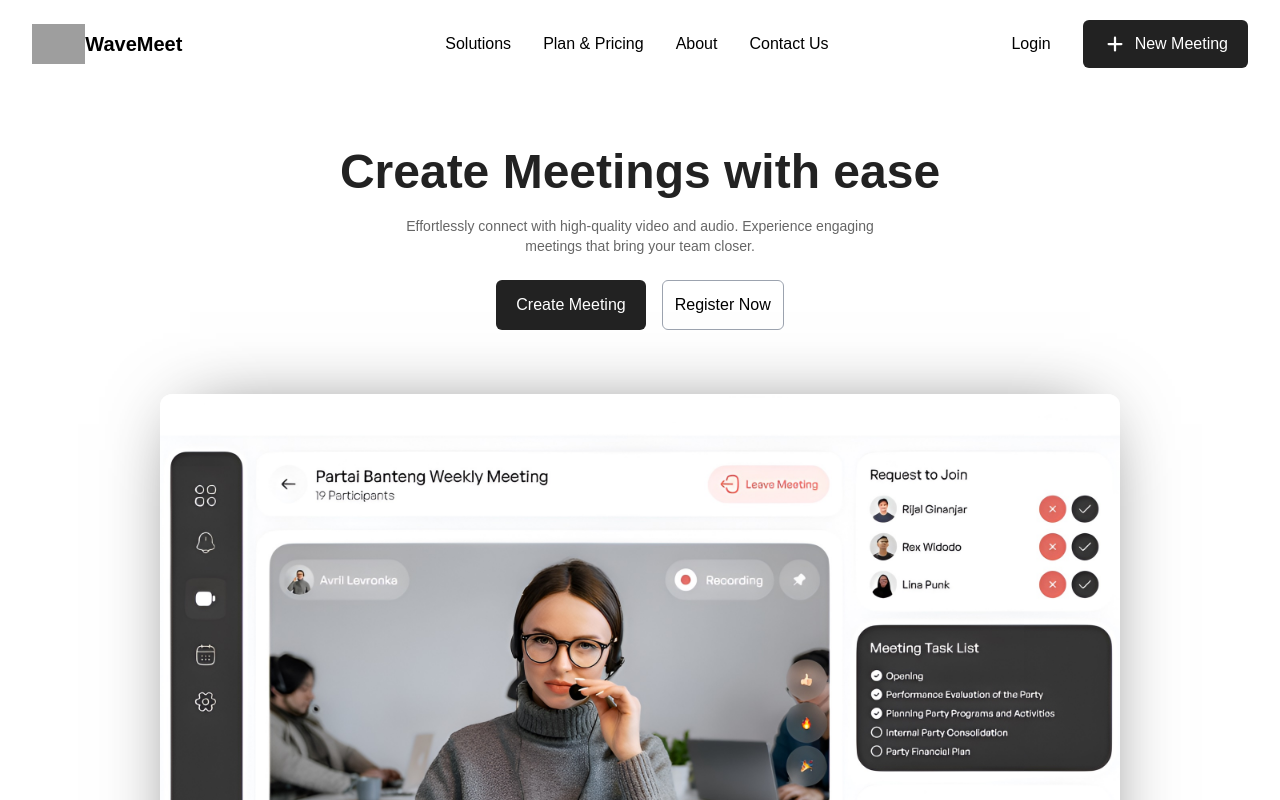
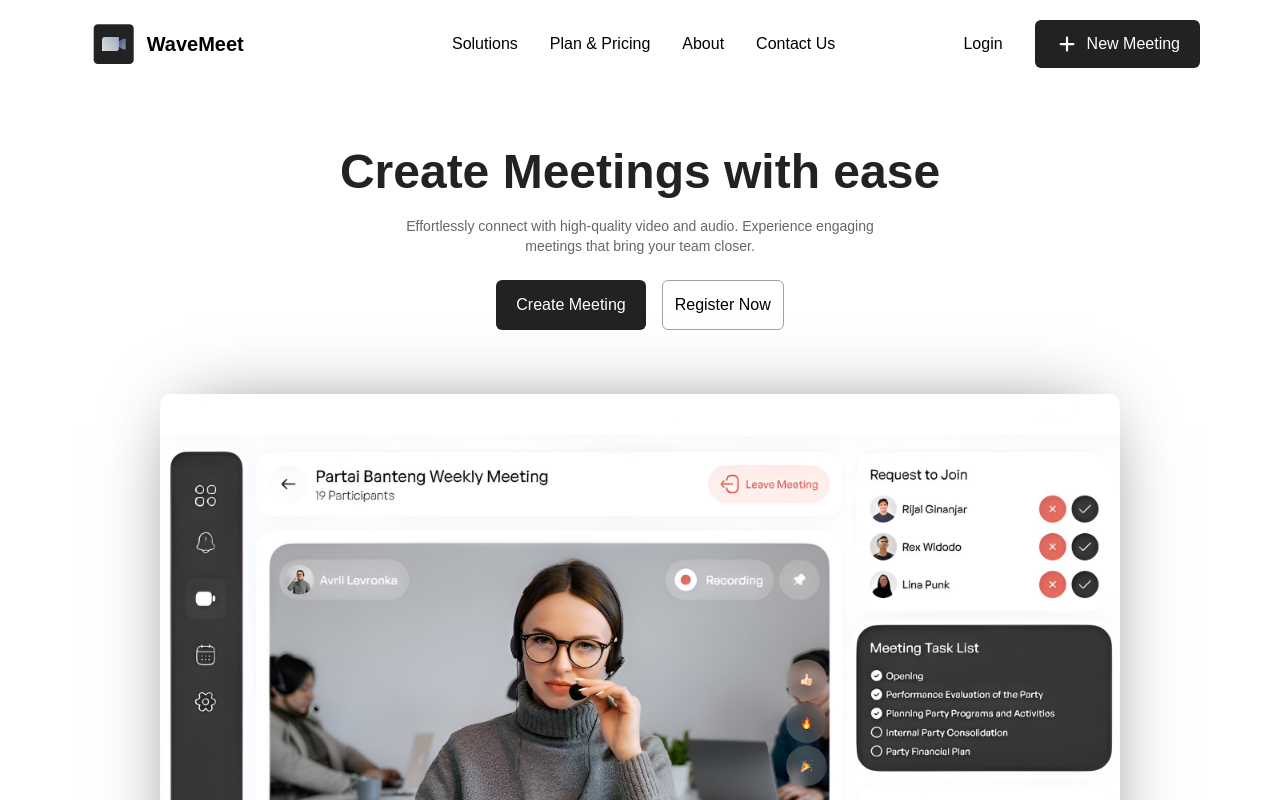
Before and after one commit to vinaynaik486/WaveMeet, a React (Vite) app: page / in a window 1280 px wide. Shown: the top 800 px of the page. Built offline with nearby package versions, Linux system fonts and the light colour scheme; grey boxes are pictures that could not be loaded; a web font is replaced by a local one.

Commit message:
Updated Component

```diff
--- a/src/components/Navbar.jsx
+++ b/src/components/Navbar.jsx
@@ -1,6 +1,6 @@
 import React, { useEffect, useRef } from 'react';
 import { gsap } from 'gsap';
-import websiteLogo from '../assets/logo.png';
+import websiteLogo from '../assets/logo/logo.png';
 import { PlusIcon } from '@heroicons/react/16/solid';
 
 function Navbar() {
@@ -16,7 +16,7 @@ function Navbar() {
   }, []);
 
   return (
-    <div ref={navbarRef} className='mt-5 mx-8 flex justify-between items-center font-sofia'>
+    <div ref={navbarRef} className='mt-5 mx-20 flex justify-between items-center font-sofia'>
       <div className='flex items-center hover:scale-105 cursor-pointer hover:ease-in-out duration-100'>
         <img src={websiteLogo} alt="" className='h-10 reveal-text' />
         <span className='text-xl font-semibold reveal-text'>WaveMeet</span>
--- a/src/components/ui/btn.jsx
+++ b/src/components/ui/btn.jsx
@@ -1,11 +1,16 @@
 import React from 'react'
 
-const Btn = ({ text }) => {
+const Btn = ({ text, color }) => {
   return (
-    <button className={`bg-[#222222] text-white ease-in-out duration-300 py-3 px-5 hover:scale-105 hover:bg-[#333333] hover:text-white rounded-md flex items-center gap-1`}>
+    <button className={`bg-[${color}] text-white ease-in-out duration-300 py-3 px-5 hover:scale-105 hover:bg-[#333333] hover:text-white rounded-md flex items-center gap-1`}>
       {text}
     </button>
   )
 }
 
+Btn.defaultProps = {
+  color: "#222222"
+}
+
+
 export default Btn
```
